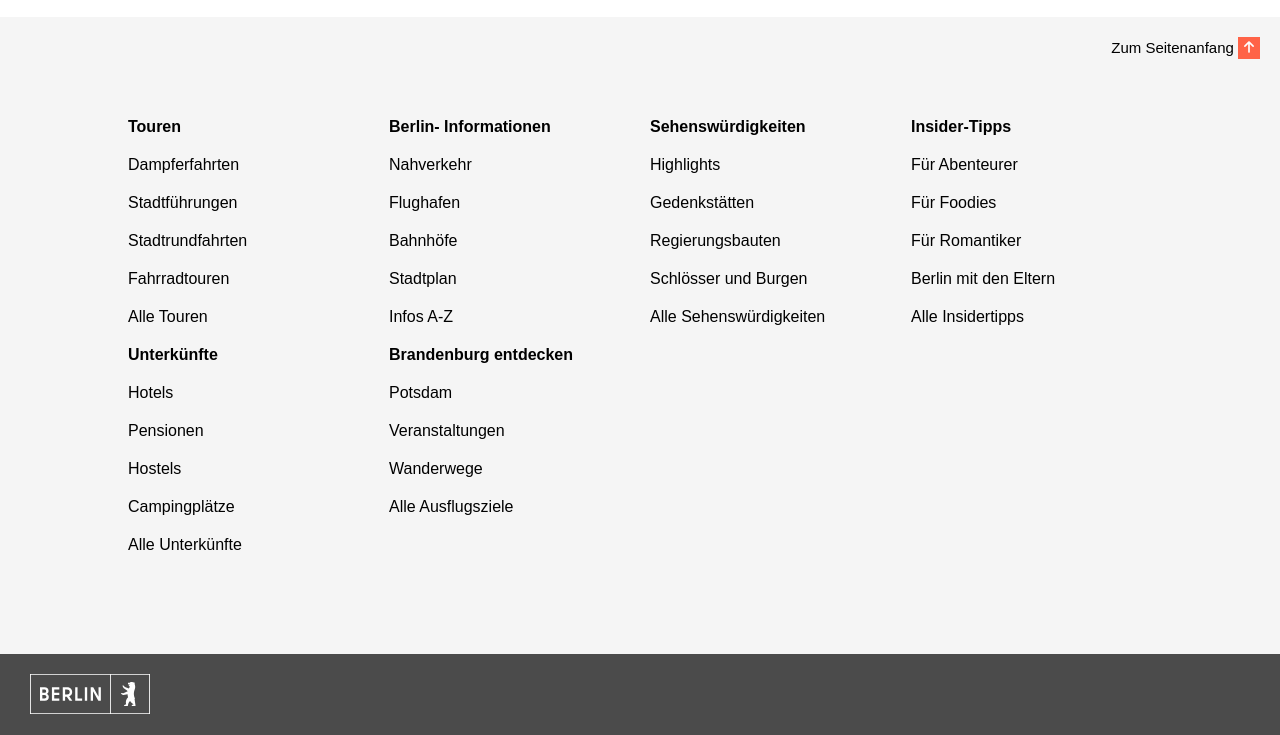
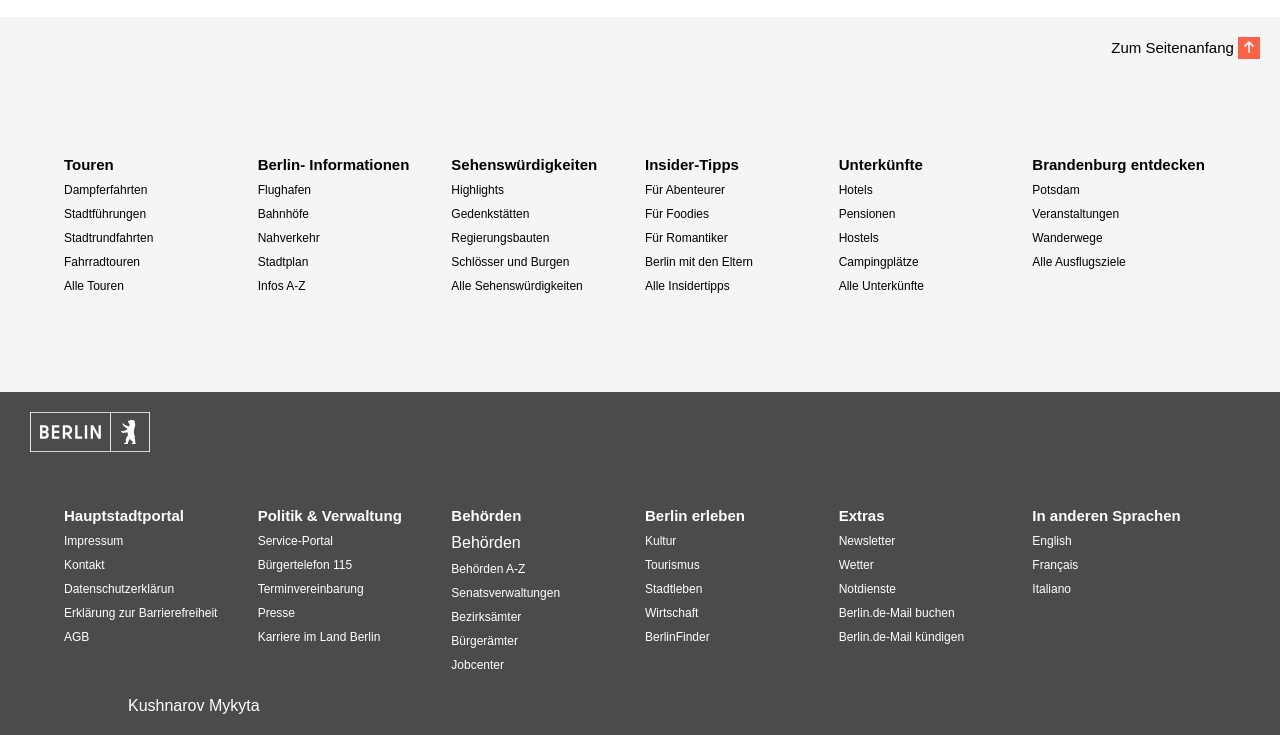
Before and after one commit to galify05/Frontend, a plain HTML site: page lesson_07/index.html in a window 1280 px wide. Shown: the part 2684-3419 px from the top of the page. Drawn offline with Linux system fonts and the light colour scheme; files whose address does not match are found by name.

Commit message:
webseit3

```diff
--- a/lesson_07/index.html
+++ b/lesson_07/index.html
@@ -491,57 +491,57 @@
 
             <div class="first-foot">
                 <div class="colems">
-                    <p class="txt-bold">Touren</p>
+                    <p class="txt-bold sixtenthpx-two">Touren</p>
 
-                    <a>Dampferfahrten</a>
-                    <a>Stadtführungen</a>
-                    <a>Stadtrundfahrten</a>
-                    <a>Fahrradtouren</a>
-                    <a>Alle Touren</a>
+                    <a class="sixtenthpx">Dampferfahrten</a>
+                    <a class="sixtenthpx">Stadtführungen</a>
+                    <a class="sixtenthpx">Stadtrundfahrten</a>
+                    <a class="sixtenthpx">Fahrradtouren</a>
+                    <a class="sixtenthpx">Alle Touren</a>
                 </div>
                 <div class="colems">
-                    <p class="txt-bold">Berlin- Informationen</p>
+                    <p class="txt-bold sixtenthpx-two">Berlin- Informationen</p>
 
-                    <a>Nahverkehr</a>
-                    <a>Flughafen</a>
-                    <a>Bahnhöfe</a>
-                    <a>Stadtplan</a>
-                    <a>Infos A-Z</a>
+                    <a class="sixtenthpx">Flughafen</a>
+                    <a class="sixtenthpx">Bahnhöfe</a>
+                    <a class="sixtenthpx">Nahverkehr</a>
+                    <a class="sixtenthpx">Stadtplan</a>
+                    <a class="sixtenthpx">Infos A-Z</a>
                 </div>
 
                 <div class="colems">
-                    <p class="txt-bold">Sehenswürdigkeiten</p>
-                    <a>Highlights</a>
-                    <a>Gedenkstätten</a>
-                    <a>Regierungsbauten</a>
-                    <a>Schlösser und Burgen</a>
-                    <a>Alle Sehenswürdigkeiten</a>
+                    <p class="txt-bold sixtenthpx-two">Sehenswürdigkeiten</p>
+                    <a class="sixtenthpx">Highlights</a>
+                    <a class="sixtenthpx">Gedenkstätten</a>
+                    <a class="sixtenthpx">Regierungsbauten</a>
+                    <a class="sixtenthpx">Schlösser und Burgen</a>
+                    <a class="sixtenthpx">Alle Sehenswürdigkeiten</a>
                 </div>
                 <div class="colems">
-                    <p class="txt-bold">Insider-Tipps</p>
+                    <p class="txt-bold sixtenthpx-two">Insider-Tipps</p>
 
-                    <a>Für Abenteurer</a>
-                    <a>Für Foodies</a>
-                    <a>Für Romantiker</a>
-                    <a>Berlin mit den Eltern</a>
-                    <a>Alle Insidertipps</a>
+                    <a class="sixtenthpx">Für Abenteurer</a>
+                    <a class="sixtenthpx">Für Foodies</a>
+                    <a class="sixtenthpx">Für Romantiker</a>
+                    <a class="sixtenthpx">Berlin mit den Eltern</a>
+                    <a class="sixtenthpx">Alle Insidertipps</a>
                 </div>
                 <div class="colems">
-                    <p class="txt-bold">Unterkünfte</p>
+                    <p class="txt-bold sixtenthpx-two">Unterkünfte</p>
 
-                    <a>Hotels</a>
-                    <a>Pensionen</a>
-                    <a>Hostels</a>
-                    <a>Campingplätze</a>
-                    <a>Alle Unterkünfte </a>
+                    <a class="sixtenthpx">Hotels</a>
+                    <a class="sixtenthpx">Pensionen</a>
+                    <a class="sixtenthpx">Hostels</a>
+                    <a class="sixtenthpx">Campingplätze</a>
+                    <a class="sixtenthpx">Alle Unterkünfte </a>
                 </div>
                 <div class="colems">
-                    <p class="txt-bold">Brandenburg entdecken</p>
+                    <p class="txt-bold sixtenthpx-two">Brandenburg entdecken</p>
 
-                    <a>Potsdam</a>
-                    <a>Veranstaltungen</a>
-                    <a>Wanderwege</a>
-                    <a>Alle Ausflugsziele </a>
+                    <a class="sixtenthpx">Potsdam</a>
+                    <a class="sixtenthpx">Veranstaltungen</a>
+                    <a class="sixtenthpx">Wanderwege</a>
+                    <a class="sixtenthpx">Alle Ausflugsziele </a>
                 </div>
             </div>
         </div>
@@ -553,62 +553,65 @@
                 </a>
             </div>
 
+
+
+            <div class="colemss">
             <div class="links-foot">
                 <div class="colems">
-                    <p class="txt-bold">Hauptstadtportal</p>
+                    <p class="txt-bold sixtenthpx-two">Hauptstadtportal</p>
 
-                    <a>Impressum</a>
-                    <a>Kontakt</a>
-                    <a>Datenschutzerklärun</a>
-                    <a>Erklärung zur Barrierefreiheit</a>
-                    <a>AGB</a>
+                    <a class="sixtenthpx">Impressum</a>
+                    <a class="sixtenthpx">Kontakt</a>
+                    <a class="sixtenthpx">Datenschutzerklärun</a>
+                    <a class="sixtenthpx">Erklärung zur Barrierefreiheit</a>
+                    <a class="sixtenthpx">AGB</a>
                 </div>
                 <div class="colems">
-                    <p class="txt-bold">Politik & Verwaltung</p>
+                    <p class="txt-bold sixtenthpx-two">Politik & Verwaltung</p>
 
-                    <a>Service-Portal</a>
-                    <a>Bürgertelefon 115</a>
-                    <a>Terminvereinbarung</a>
-                    <a>Presse</a>
-                    <a>Karriere im Land Berlin</a>
+                    <a class="sixtenthpx">Service-Portal</a>
+                    <a class="sixtenthpx">Bürgertelefon 115</a>
+                    <a class="sixtenthpx">Terminvereinbarung</a>
+                    <a class="sixtenthpx">Presse</a>
+                    <a class="sixtenthpx">Karriere im Land Berlin</a>
                 </div>
 
                 <div class="colems">
-                    <p class="txt-bold">Behörden</p>
+                    <p class="txt-bold sixtenthpx-two">Behörden</p>
                     Behörden
-                    <a>Behörden A-Z</a>
-                    <a>Senatsverwaltungen</a>
-                    <a>Bezirksämter</a>
-                    <a>Bürgerämter</a>
-                    <a>Jobcenter</a>
+                    <a class="sixtenthpx">Behörden A-Z</a>
+                    <a class="sixtenthpx">Senatsverwaltungen</a>
+                    <a class="sixtenthpx">Bezirksämter</a>
+                    <a class="sixtenthpx">Bürgerämter</a>
+                    <a class="sixtenthpx">Jobcenter</a>
                 </div>
                 <div class="colems">
-                    <p class="txt-bold">Berlin erleben</p>
+                    <p class="txt-bold sixtenthpx-two">Berlin erleben</p>
 
-                    <a>Kultur</a>
-                    <a>Tourismus</a>
-                    <a>Stadtleben</a>
-                    <a>Wirtschaft</a>
-                    <a>BerlinFinder</a>
+                    <a class="sixtenthpx">Kultur</a>
+                    <a class="sixtenthpx">Tourismus</a>
+                    <a class="sixtenthpx">Stadtleben</a>
+                    <a class="sixtenthpx">Wirtschaft</a>
+                    <a class="sixtenthpx">BerlinFinder</a>
                 </div>
                 <div class="colems">
-                    <p class="txt-bold">Extras</p>
+                    <p class="txt-bold sixtenthpx-two">Extras</p>
 
-                    <a>Newsletter</a>
-                    <a>Wetter</a>
-                    <a>Notdienste</a>
-                    <a>Berlin.de-Mail buchen</a>
-                    <a>Berlin.de-Mail kündigen</a>
+                    <a class="sixtenthpx">Newsletter</a>
+                    <a class="sixtenthpx">Wetter</a>
+                    <a class="sixtenthpx">Notdienste</a>
+                    <a class="sixtenthpx">Berlin.de-Mail buchen</a>
+                    <a class="sixtenthpx">Berlin.de-Mail kündigen</a>
                 </div>
                 <div class="colems">
-                    <p class="txt-bold">In anderen Sprachen</p>
+                    <p class="txt-bold sixtenthpx-two">In anderen Sprachen</p>
 
-                    <a>English</a>
-                    <a>Français</a>
-                    <a>Italiano</a>
+                    <a class="sixtenthpx">English</a>
+                    <a class="sixtenthpx">Français</a>
+                    <a class="sixtenthpx">Italiano</a>
                 </div>
             </div>
-
+        </div>
             <div class="bla-bla-bla">Kushnarov Mykyta</div>
         </footer>
         <!-- --------------------------------------------------------------------------------------------------- -->
--- a/lesson_07/style.css
+++ b/lesson_07/style.css
@@ -22,6 +22,12 @@ a:hover {
     display: flex;
     flex-direction: column;
     align-items: center;
+}
+.sixtenthpx{
+    font-size: 12px;
+}
+.sixtenthpx-two{
+    font-size: 15px;
 }
 
 /* *************** */
@@ -211,7 +217,6 @@ main {
 
 .wrapper {
     position: relative;
-    padding: 100px 10%;
 
     display: flex;
     justify-content: center;
@@ -221,12 +226,13 @@ main {
     background-color: rgb(245, 245, 245);
 }
 .first-foot {
+    margin: 0% 5%;
     margin-top: 1px;
     width: 100%;
     height: auto;
     display: grid;
-    grid-template-columns: repeat(auto-fill, minmax(200px, 1fr));
-gap: 20px;
+    grid-template-columns: repeat(auto-fit, minmax(150px, 1fr));
+gap: 10px;
     color: black;
 }
 
@@ -239,27 +245,35 @@ footer {
 }
 
 .links-foot {
-    margin: 0% 10%;
+    /* margin: 0% 5%;
     width: 100%;
     display: grid;
-    grid-template-columns: repeat(auto-fill, minmax(200px, 1fr));
-    gap: 20px;
+    grid-template-columns: repeat(6, minmax(150px, 1fr));
+    gap: 10px;
+} */
+margin: 0% 5%;
+    margin-top: 1px;
+    width: 100%;
+    height: auto;
+    display: grid;
+    grid-template-columns: repeat(auto-fit, minmax(150px, 1fr));
+gap: 10px;
 }
 .logo-berlin {
-    margin: 20px 30px;
+    margin: 20px 0px 0px 30px;
     width: 120px;
 }
 .bla-bla-bla {
-    margin: 30px 0px 80px 10%;
-    /* margin-top: 30px;
-    margin-left: 10%; */
+    margin: 15px 0px 80px 10%;
     width: 100%;
 }
 .colems {
+    margin-top: 50px;
+    margin-bottom: 10px;
     display: flex;
     flex-direction: column;
     align-items: start;
-    gap: 20px;
+    gap: 10px;
 }
 
 .start-button {
@@ -270,6 +284,10 @@ footer {
     height: 22px;
     display: flex;
     justify-content: end;
+}
+.colemss{
+    display: flex;
+    justify-content: center;
 }
 /* <!-- --------------------------------------------------------------------------------------------------- --> */
 
```
